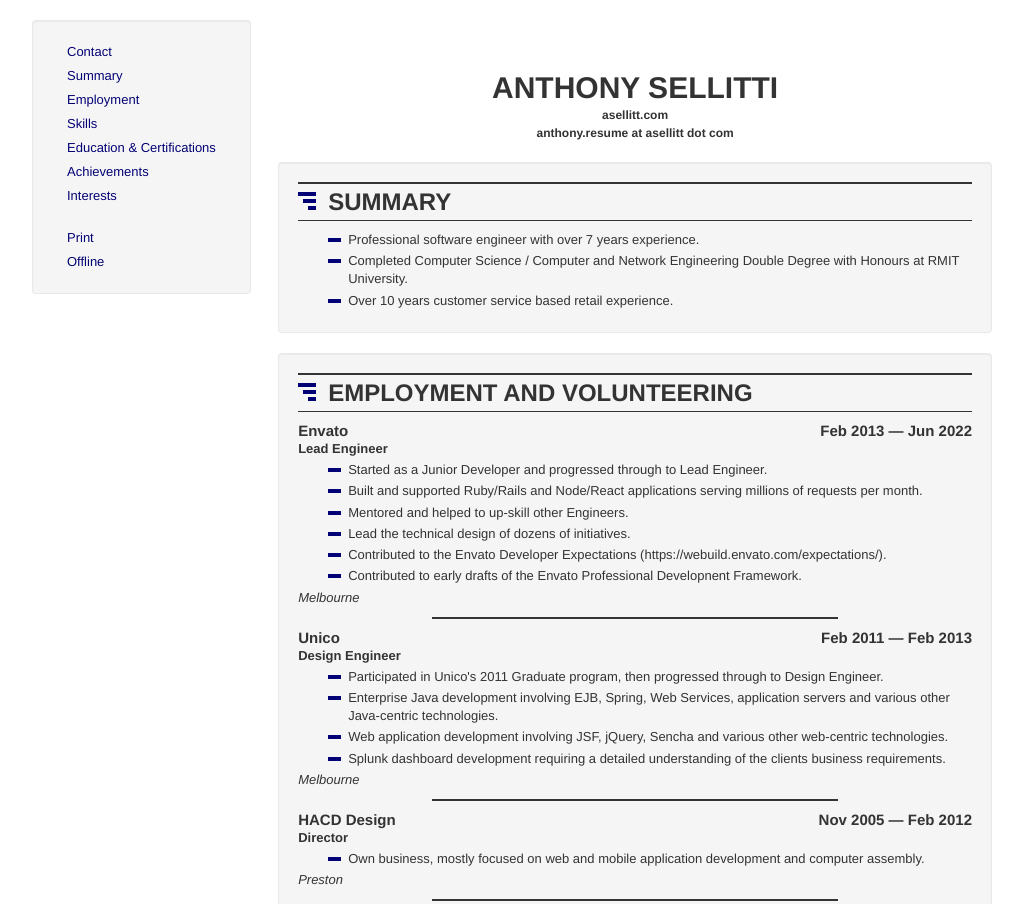
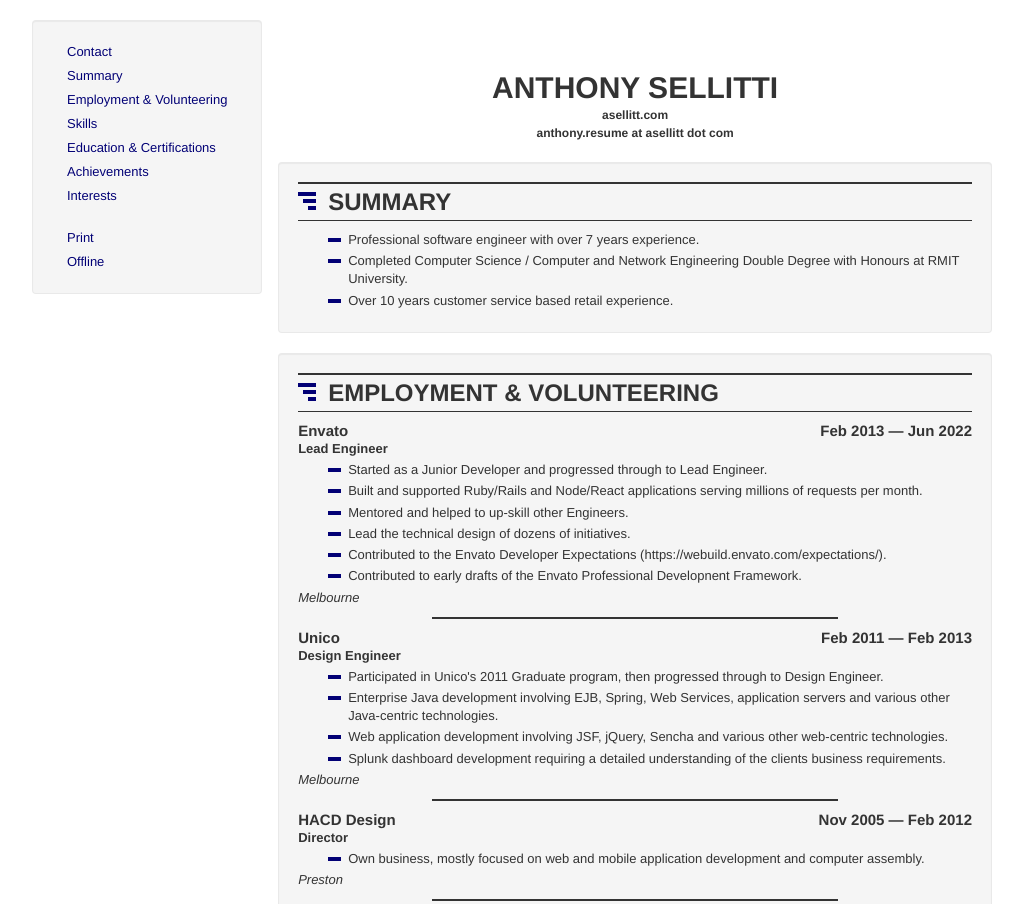
Before and after one commit to asellitt/cv, a plain HTML site: page resume/wip.html in a window 1280 px wide. Shown: the top 904 px of the page, without its empty margins (128-1151 px from the left). Drawn offline with Linux system fonts and the light colour scheme.

Commit message:
consistent ands

```diff
--- a/resume/wip.html
+++ b/resume/wip.html
@@ -164,7 +164,7 @@
             <ul class="nav nav-list">
               <li><a href="#con">Contact</a></li>
               <li><a href="#sum">Summary</a></li>
-              <li><a href="#emp">Employment</a></li>
+              <li><a href="#emp">Employment & Volunteering</a></li>
               <li><a href="#ski">Skills</a></li>
               <li><a href="#edu">Education & Certifications</a></li>
               <li><a href="#ach">Achievements</a></li>
@@ -200,7 +200,7 @@
           </div>
 
           <div id="emp" class="well">
-            <h2>EMPLOYMENT AND VOLUNTEERING</h2>
+            <h2>EMPLOYMENT & VOLUNTEERING</h2>
             <div>
 
               <div class="employment">
```
